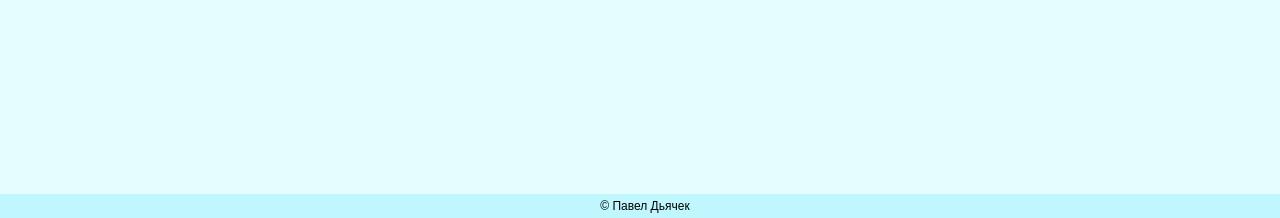
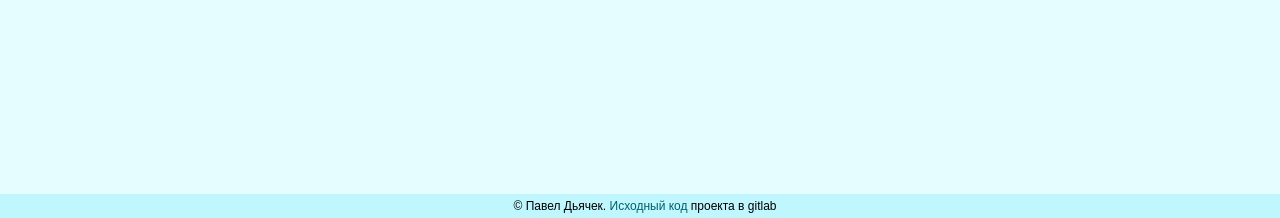
Before and after one commit to Perpure/Passholder, a Django app: page / in a window 1280 px wide. Shown: the part 582-800 px from the top of the page. Run offline with Django 3.2, Linux system fonts and the light colour scheme.

Commit message:
footer upd

```diff
--- a/passes/templates/passes/index.html
+++ b/passes/templates/passes/index.html
@@ -77,6 +77,6 @@ This file is part of PassHolder.
     <hr class="feature">
     <div class="mid"><div class="feature">Экспорт данных в csv файл</div></div>
     </div>
-    <div class="footer">&copy; Павел Дьячек</div>
+    <div class="footer">&copy; Павел Дьячек. <a href="https://gitlab.com/Janb0t/Passholder">Исходный код</a> проекта в gitlab</div>
     </body>
 </html>
```
Also changed, not shown: 1 other file.
